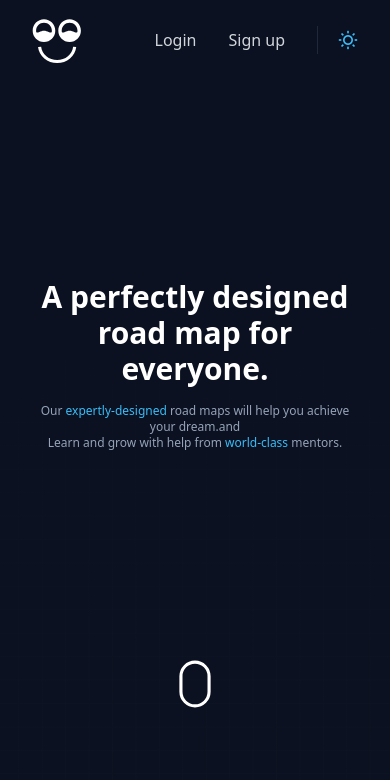
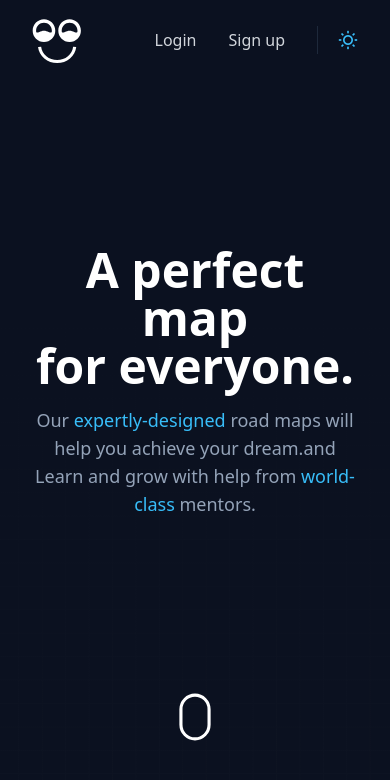
Before and after one commit to aninarafath6/scool-app, a Next.js app: page / in a window 390 px wide. Shown: the top 780 px of the page. Built offline with nearby package versions, Linux system fonts and the light colour scheme.

Commit message:
hero and header with responsive

```diff
--- a/components/landing/hero/Index.jsx
+++ b/components/landing/hero/Index.jsx
@@ -19,12 +19,17 @@ function Hero() {
           <Header />
           <div className="flex flex-col  h-screen justify-evenly">
             <div className="text-center text-slate-400  ">
-              <h1 className="text-white text-center text-3xl  md:text-6xl font-extrabold">
+              <h1 className="text-white text-center text-5xl  block md:hidden md:text-6xl font-extrabold">
+                A perfect map
+                <br />
+                for everyone.{" "}
+              </h1>
+              <h1 className="text-white text-center text-5xl hidden md:block  md:text-6xl font-extrabold">
                 A perfectly designed
                 <br />
                 road map for everyone.{" "}
               </h1>
-              <p className="text-xs md:text-lg mt-4 md:mt-6">
+              <p className="text-lg md:text-lg mt-4 md:mt-6">
                 Our <span className="text-sky-400">expertly-designed</span> road
                 maps will help you achieve your dream.and <br />
                 Learn and grow with help from{" "}
```
